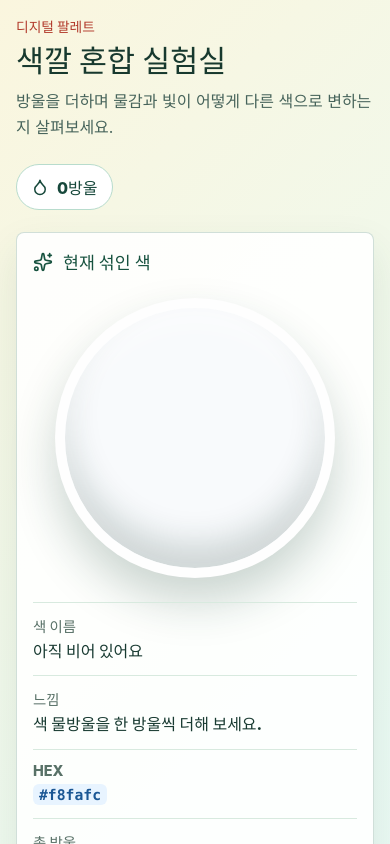
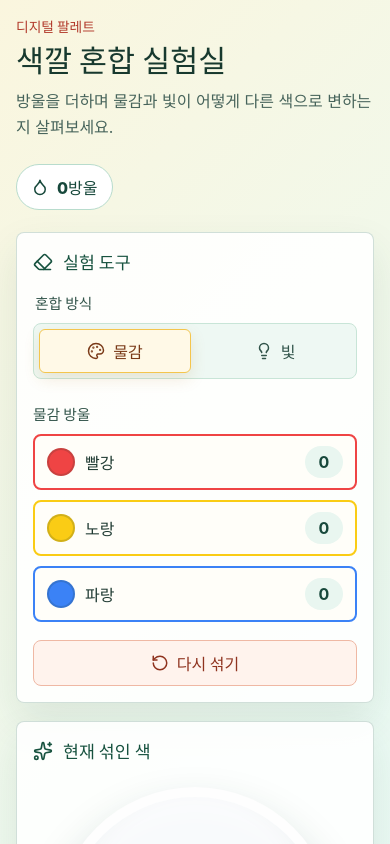
Before and after one commit to WBmaker2/digital-color-mixing-lab, a React (Vite) app: page / in a window 390 px wide. Shown: the top 844 px of the page. Built offline with nearby package versions, Linux system fonts and the light colour scheme.

Commit message:
polish: verify classroom color lab experience

```diff
--- a/src/App.css
+++ b/src/App.css
@@ -392,10 +392,6 @@ code {
     grid-template-columns: 1fr;
   }
 
-  .result-panel {
-    order: -1;
-  }
-
   .drop-grid {
     grid-template-columns: repeat(3, minmax(0, 1fr));
   }
```
